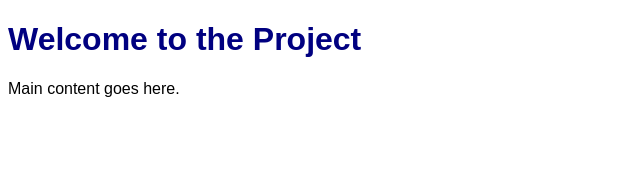
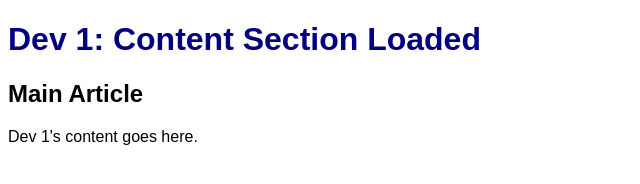
Before and after one commit to lumanogenricobsit/chaos-project, a plain HTML site: page index.html in a window 1280 px wide. Shown: the whole page, without its empty margins (0-640 px from the left). Drawn offline with Linux system fonts and the light colour scheme.

Commit message:
feat: add my section and update h1

```diff
--- a/index.html
+++ b/index.html
@@ -6,11 +6,11 @@
   <link rel="stylesheet" href="styles.css">
 </head>
 <body>
-  <h1>Welcome to the Project</h1>
-
-  <main>
-    <p>Main content goes here.</p>
-  </main>
+  <h1>Dev 1: Content Section Loaded</h1>
+<section id="content">
+  <h2>Main Article</h2>
+  <p>Dev 1's content goes here.</p>
+</section>
 
 </body>
 </html>
```
